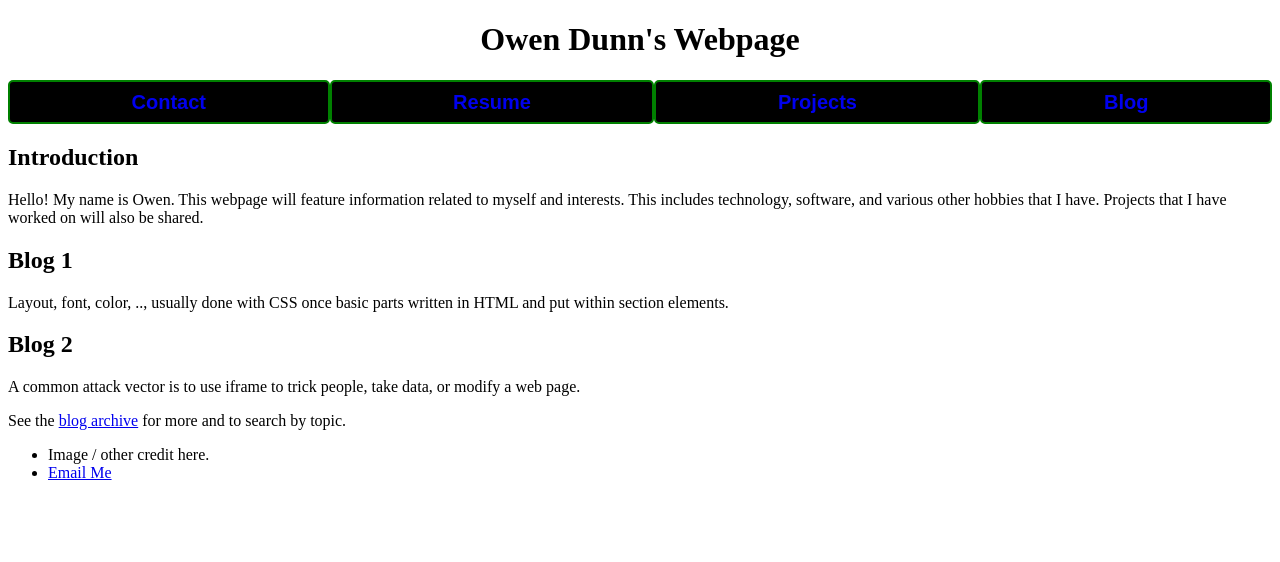
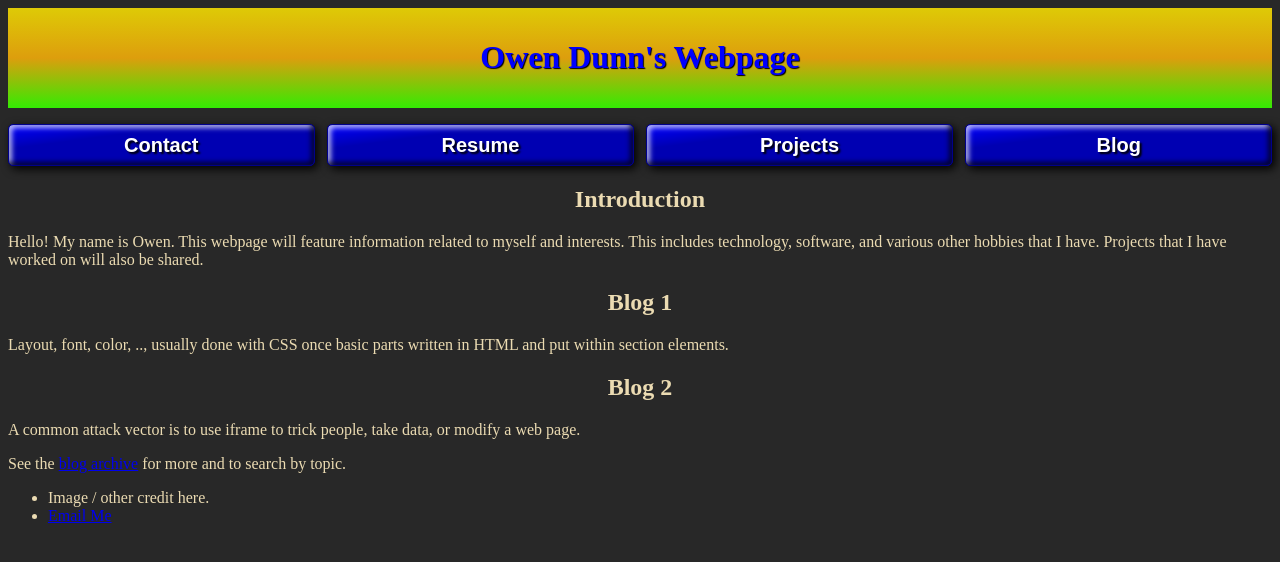
Before and after one commit to ojdunn/ojdunn.github.io, a plain HTML site: page index.html in a window 1280 px wide. Drawn offline with Linux system fonts and the light colour scheme.

Commit message:
homepage basic styling added, 3D boxes flexbox navbar added

```diff
--- a/style.css
+++ b/style.css
@@ -3,13 +3,42 @@
 /* || General page styles */
 html {
     font-size: 16px;
+    /* background: no-repeat linear-gradient(180deg, rgba(222,202,6,1) 0%, rgba(221,158,13,1) 50%, rgba(51,235,3,1) 100%); */
+    /* dark mode - add option to read browser settings for colors? */
+    /* light mode */
+    /* background: white; */
+    /* color: black; */
+    /* Gruvbox dark */
+    background: #282828;
+    /* background: #32302f; */ /* soft contrast */
+    color: #ebdbb2;
+}
+
+h1 {
+    font-size: 2rem;
+}
+
+h2 {
+    font-size: 1.5rem;
+    margin: 1.25rem;
+}
+
+p {
+    font-size: 1rem;
+}
+
+h1, h2 {
+    text-align: center;
 }
 
 /* || Layout */
 /* || header */
 header {
     text-align: center;
-
+    background: no-repeat linear-gradient(180deg, rgba(222,202,6,1) 0%, rgba(221,158,13,1) 50%, rgba(51,235,3,1) 100%);
+    text-shadow: 1px 1px 1px black;
+    padding: 10px 0;
+    color: blue;
 }
 
 /* || nav */
@@ -20,44 +49,84 @@ nav {
 nav ul {  /* sticky might be good */
     display: flex;
     align-items: center;
-    justify-content: space-around;
-    /* gap: 1%; */
+    /* justify-content: space-around; */
+    gap: 1%;
     font-family: sans-serif;
-    padding: 0;
+    padding: 0;  /* Remove list padding */
 }
 
 nav li {
-    flex: auto;
+    flex: 1 9.375rem;
     list-style-type: none;
     font-size: 1.25rem; /* 16px * 1.25 = 20px */
     font-weight: bold;
     text-align: center;
     text-decoration: none;
-    background: black;
-    color: white;
-    border: 2px solid green;
+    line-height: 2;  /* 1.25 * font-size = 40px */
+    background: blue;
+    border: 1px solid darkblue;
     border-radius: 5px;
-    line-height: 2;  /* 1.25 * font-size = 40px */
+    text-shadow: 2px 2px 2px black;
+    /* 3D box effect */
+    background-image: linear-gradient(to bottom right, rgba(0,0,0,0), rgba(0,0,0,0.3) 30% 100%);
+    box-shadow: 3px 3px 10px black,
+    -3px -3px 5px rgba(0, 0, 0, 0.7) inset,
+    3px 3px 5px rgba(255, 255, 255, 0.7) inset;
 }
 
 nav li a {
+
 }
 
-nav li a:link {
+nav li a:link {  /* don't change if not a link */
+    color: white;
+    /* Make whole box a link - padding not needed? */
+    display: block; /* Background area to be clicked */
+    /* padding: auto; */
+    /* padding: 0 20px; */  /* left/right padding */
     text-decoration: none;
+    border-radius: 5px;
+}
+nav li a:visited {
+
 }
 
 nav li a:visited {
     background: red;
+    border: 1px solid darkred;
+    /* 3D box effect */
+    background-image: linear-gradient(to top left, rgba(0,0,0,0), rgba(0,0,0,0.3) 30% 100%);
+    box-shadow: 3px 3px 5px black,
+    -5px -5px 5px rgba(255, 255, 255, 0.7) inset,
+    5px 5px 5px rgba(0, 0, 0, 0.7) inset;
+}
+
+nav li a:focus {
+
+}
+
+nav li a:hover {
+
 }
 
 nav li a:focus,
 nav li a:hover {
     background: blue;
+    /* 3D box effect - box hovers up a bit more */
+    background-image: linear-gradient(to bottom right, rgba(0,0,0,0), rgba(0,0,0,0.3) 30% 100%);
+    box-shadow: 5px 5px 30px black,
+    -5px -5px 5px rgba(0, 0, 0, 0.7) inset,
+    5px 5px 5px rgba(255, 255, 255, 0.7) inset;
 }
 
 nav li a:active {
     background: red;
+    border: 1px solid darkred;
+    /* 3D box effect - pushed down, box pops inward */
+    background-image: linear-gradient(to top left, rgba(0,0,0,0), rgba(0,0,0,0.3) 30% 100%);
+    box-shadow: 3px 3px 5px black,
+    -5px -5px 5px rgba(255, 255, 255, 0.7) inset,
+    5px 5px 5px rgba(0, 0, 0, 0.7) inset;
 }
 
 /* || footer */
```
Also changed, not shown: index.html (+1 -11 lines).
